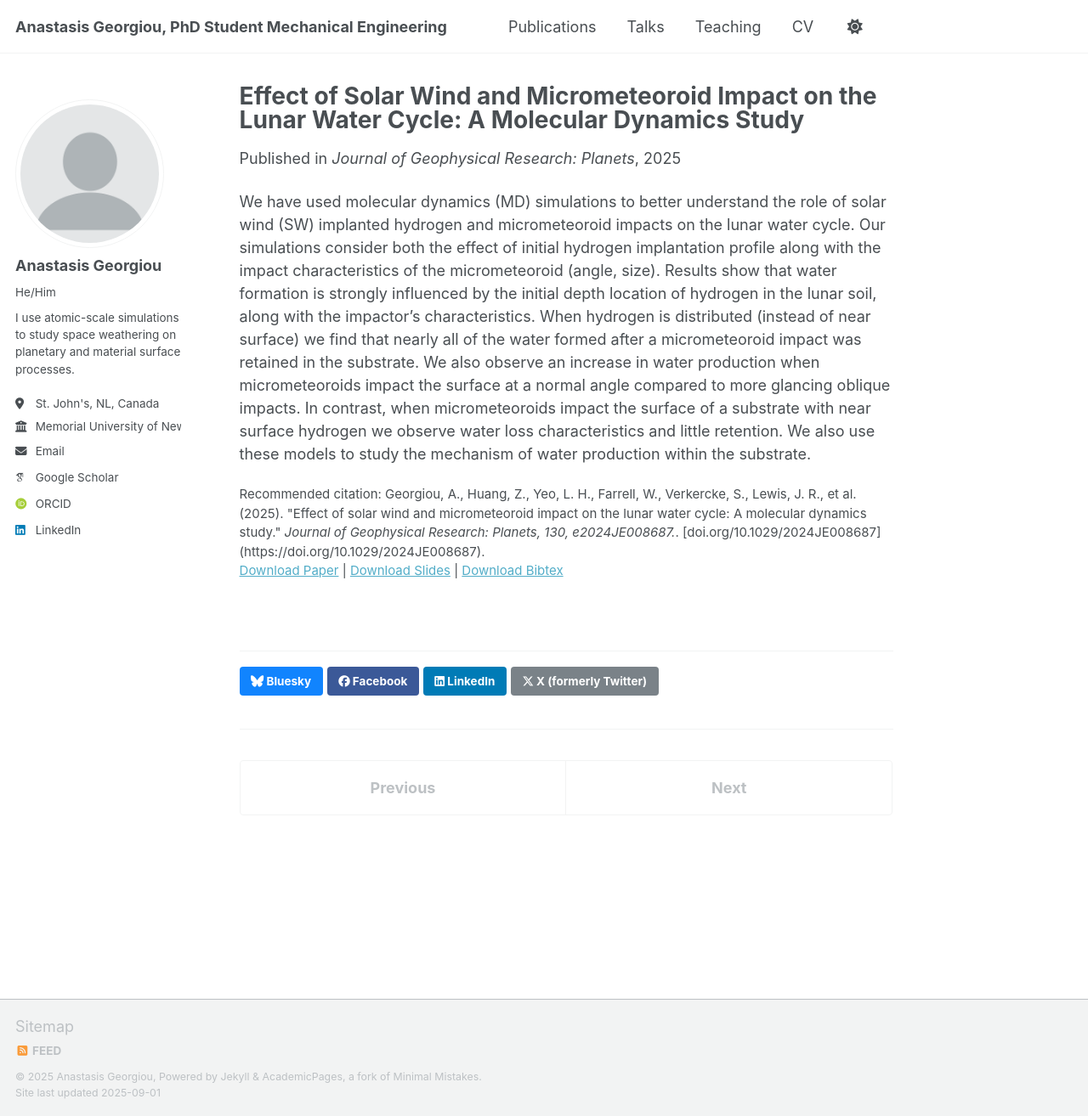
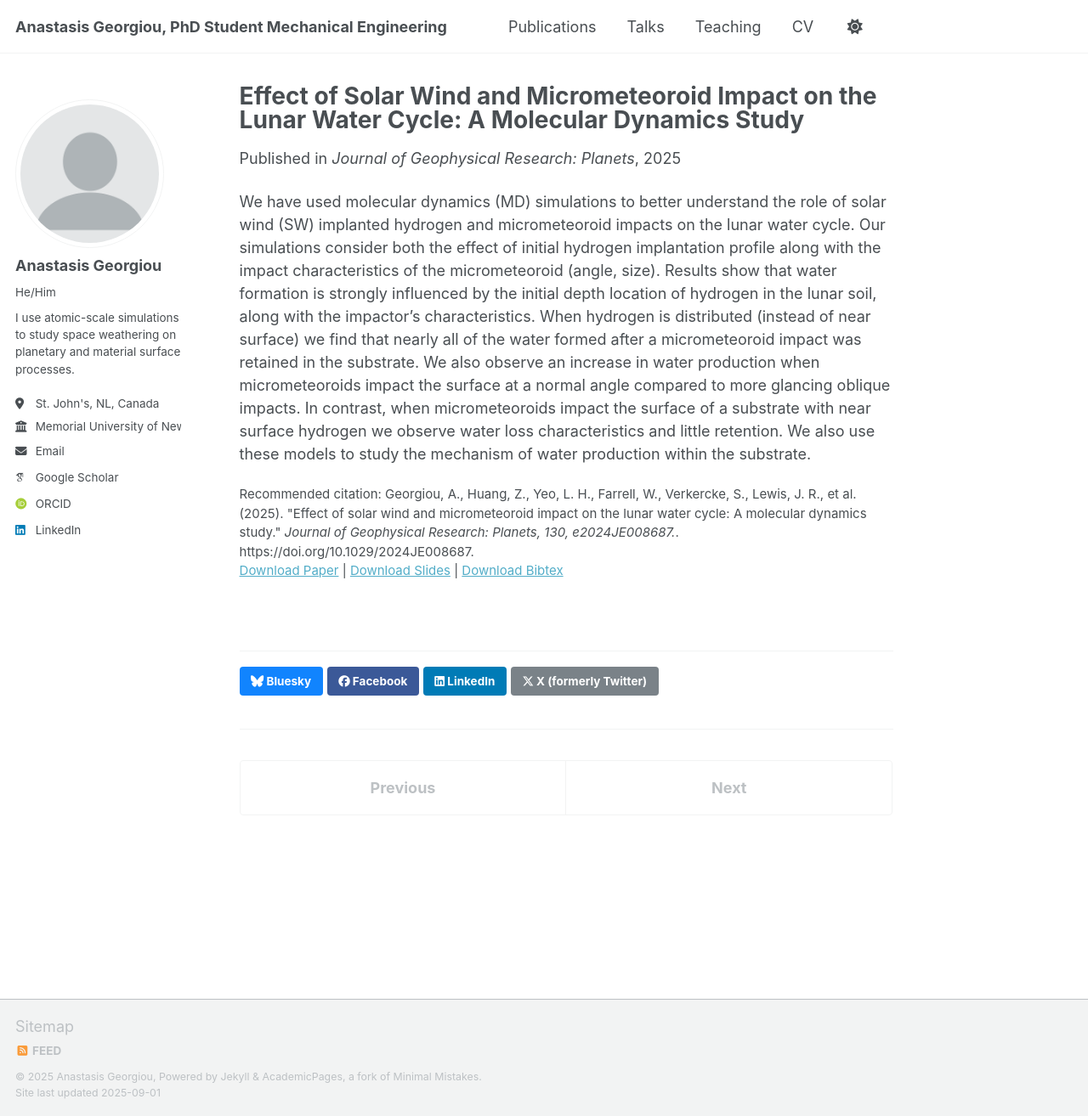
Before and after one commit to a-georgiou19/apgeorgiou.github.io, a Jekyll site: the page built from _publications/2025-05-30-paper-title-number-1.md, in a window 1280 px wide and 1314 px high. Shown: the whole window at 85% size. Built offline with Jekyll 4.4.1, drawn with Linux system fonts in a browser that asks for light colours; some web fonts are replaced; a script that is not in the unit is left out.

Commit message:
2025-05-30-paper-title-number-1.md

```diff
--- a/_publications/2025-05-30-paper-title-number-1.md
+++ b/_publications/2025-05-30-paper-title-number-1.md
@@ -9,7 +9,7 @@ venue: 'Journal of Geophysical Research: Planets'
 slidesurl: 'http://academicpages.github.io/files/slides1.pdf'
 paperurl: 'http://academicpages.github.io/files/paper1.pdf'
 bibtexurl: 'http://academicpages.github.io/files/bibtex1.bib'
-citation: 'Georgiou, A., Huang, Z., Yeo, L. H., Farrell, W., Verkercke, S., Lewis, J. R., et al. (2025). &quot;Effect of solar wind and micrometeoroid impact on the lunar water cycle: A molecular dynamics study.&quot; <i>Journal of Geophysical Research: Planets, 130, e2024JE008687.</i>. [doi.org/10.1029/2024JE008687](https://doi.org/10.1029/2024JE008687).'
+citation: 'Georgiou, A., Huang, Z., Yeo, L. H., Farrell, W., Verkercke, S., Lewis, J. R., et al. (2025). &quot;Effect of solar wind and micrometeoroid impact on the lunar water cycle: A molecular dynamics study.&quot; <i>Journal of Geophysical Research: Planets, 130, e2024JE008687.</i>. https://doi.org/10.1029/2024JE008687.'
 
 ---
 We have used molecular dynamics (MD) simulations to better understand the role of solar wind (SW) implanted hydrogen and micrometeoroid impacts on the lunar water cycle. Our simulations consider both the effect of initial hydrogen implantation profile along with the impact characteristics of the micrometeoroid (angle, size). Results show that water formation is strongly influenced by the initial depth location of hydrogen in the lunar soil, along with the impactor's characteristics. When hydrogen is distributed (instead of near surface) we find that nearly all of the water formed after a micrometeoroid impact was retained in the substrate. We also observe an increase in water production when micrometeoroids impact the surface at a normal angle compared to more glancing oblique impacts. In contrast, when micrometeoroids impact the surface of a substrate with near surface hydrogen we observe water loss characteristics and little retention. We also use these models to study the mechanism of water production within the substrate.
```
